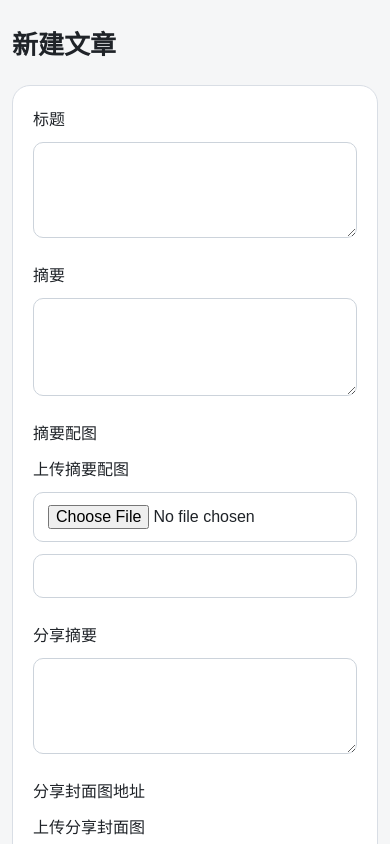
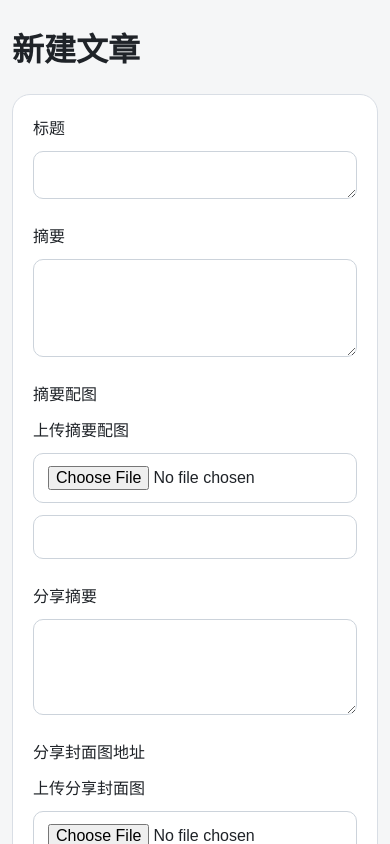
Before and after one commit to RuaN-O/outbaobao, a Next.js app: page /admin/articles/new in a window 390 px wide. Shown: the top 844 px of the page. Built offline with nearby package versions, Linux system fonts and the light colour scheme; no server answers.

Commit message:
fix: tighten article detail spacing

```diff
--- a/src/app/articles/[slug]/page.tsx
+++ b/src/app/articles/[slug]/page.tsx
@@ -59,6 +59,7 @@ export default async function ArticleDetailPage({ params }: ArticleDetailPagePro
   }
 
   const isAdmin = await isCurrentViewerAdmin();
+  const hasSummary = article.summary.trim().length > 0;
 
   return (
     <main className="page-shell">
@@ -70,7 +71,7 @@ export default async function ArticleDetailPage({ params }: ArticleDetailPagePro
             <span key={tag}>{tag}</span>
           ))}
         </div>
-        <p className="article-summary">{article.summary}</p>
+        {hasSummary ? <p className="article-summary">{article.summary}</p> : null}
         {article.summaryImagePath ? (
           <img className="article-summary-image" src={article.summaryImagePath} alt="摘要配图" />
         ) : null}
--- a/src/app/globals.css
+++ b/src/app/globals.css
@@ -93,7 +93,7 @@ select {
 
 .article-title-input {
   width: 100%;
-  min-height: 96px;
+  min-height: 48px;
 }
 
 .share-summary-textarea {
@@ -187,7 +187,7 @@ button {
 
 .article-detail h1 {
   margin: 0 0 12px;
-  font-size: 32px;
+  font-size: 22px;
   overflow-wrap: anywhere;
   word-break: break-word;
 }
@@ -345,9 +345,8 @@ button {
     padding: 24px 0 36px;
   }
 
-  .page-header h1,
   .article-detail h1 {
-    font-size: 26px;
+    font-size: 18px;
   }
 
   .article-detail {
--- a/src/components/admin/article-form.tsx
+++ b/src/components/admin/article-form.tsx
@@ -291,7 +291,7 @@ export function ArticleForm({ mode, article }: ArticleFormProps) {
           id="title"
           className="article-title-input"
           name="title"
-          rows={3}
+          rows={1}
           value={title}
           onChange={(event) => setTitle(event.target.value)}
         />
```
Also changed, not shown: 1 other file (tests, documents, lock files or other folders).
